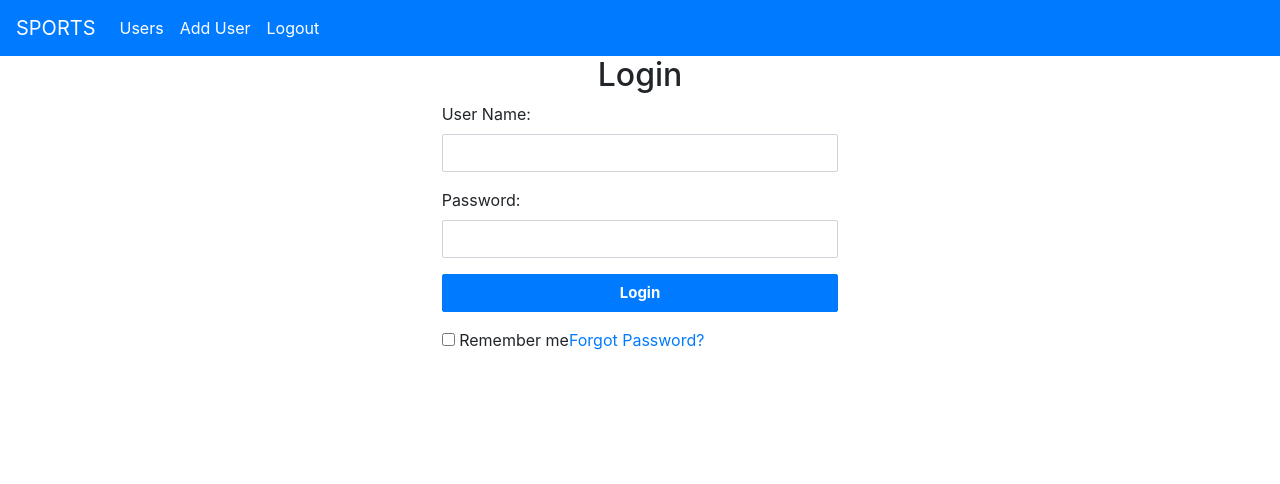
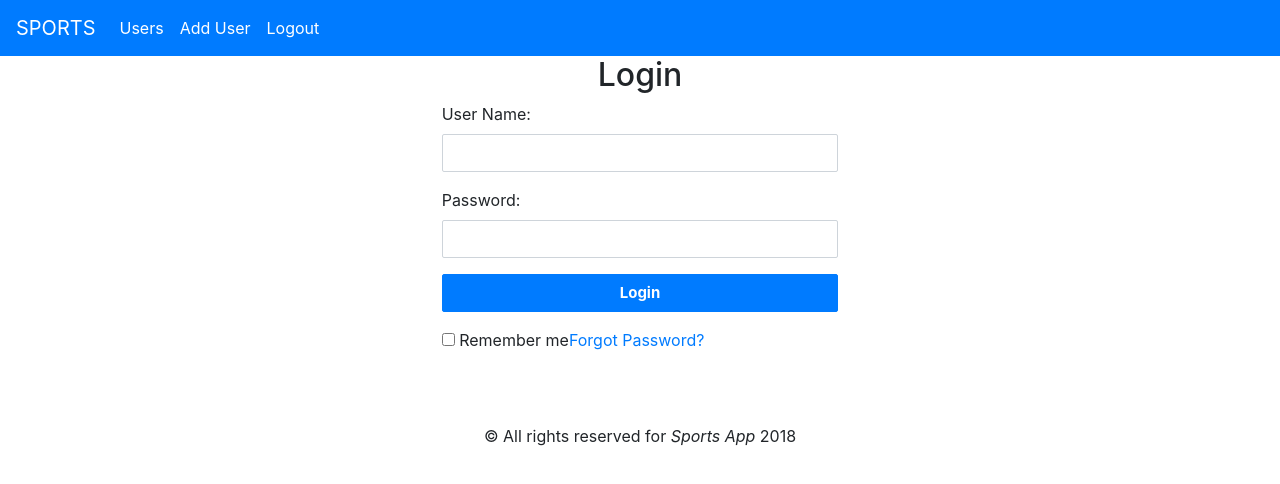
Before and after one commit to nagarajuvatgmail/SportsApp, an Angular app: page / in a window 1280 px wide. Shown: the top 484 px of the page. Built offline with nearby package versions, Linux system fonts and the light colour scheme.

Commit message:
changes for nav bar and footer

```diff
--- a/angular.json
+++ b/angular.json
@@ -23,9 +23,13 @@
               "src/assets"
             ],
             "styles": [
-              "src/styles.css"
+              "src/styles.css",
+              "node_modules/bootstrap/dist/css/bootstrap.min.css"
             ],
-            "scripts": []
+            "scripts": [
+				"node_modules/jquery/dist/jquery.min.js",
+				"node_modules/bootstrap/dist/js/bootstrap.min.js"
+            ]
           },
           "configurations": {
             "production": {
--- a/package.json
+++ b/package.json
@@ -24,6 +24,7 @@
     "@angular/router": "^6.0.5",
     "bootstrap": "^4.1.1",
     "core-js": "^2.5.4",
+    "jquery": "^3.3.1",
     "npm": "^5.10.0",
     "rxjs": "^6.2.1",
     "zone.js": "^0.8.26"
--- a/src/app/app.component.html
+++ b/src/app/app.component.html
@@ -14,3 +14,11 @@
 <div class="container-fluid">
 	<router-outlet></router-outlet>
 </div>
+<footer class="page-footer font-small blue pt-4 mt-4">
+	<!-- Copyright -->
+    <div class="footer-copyright text-center py-3">
+    	&copy; All rights reserved for <i> Sports App </i> 2018
+    </div>
+    <!-- Copyright -->
+
+</footer>
```
Also changed, not shown: src/app/app.component.css (line endings or trailing spaces), 1 other file (tests, documents, lock files or other folders).
